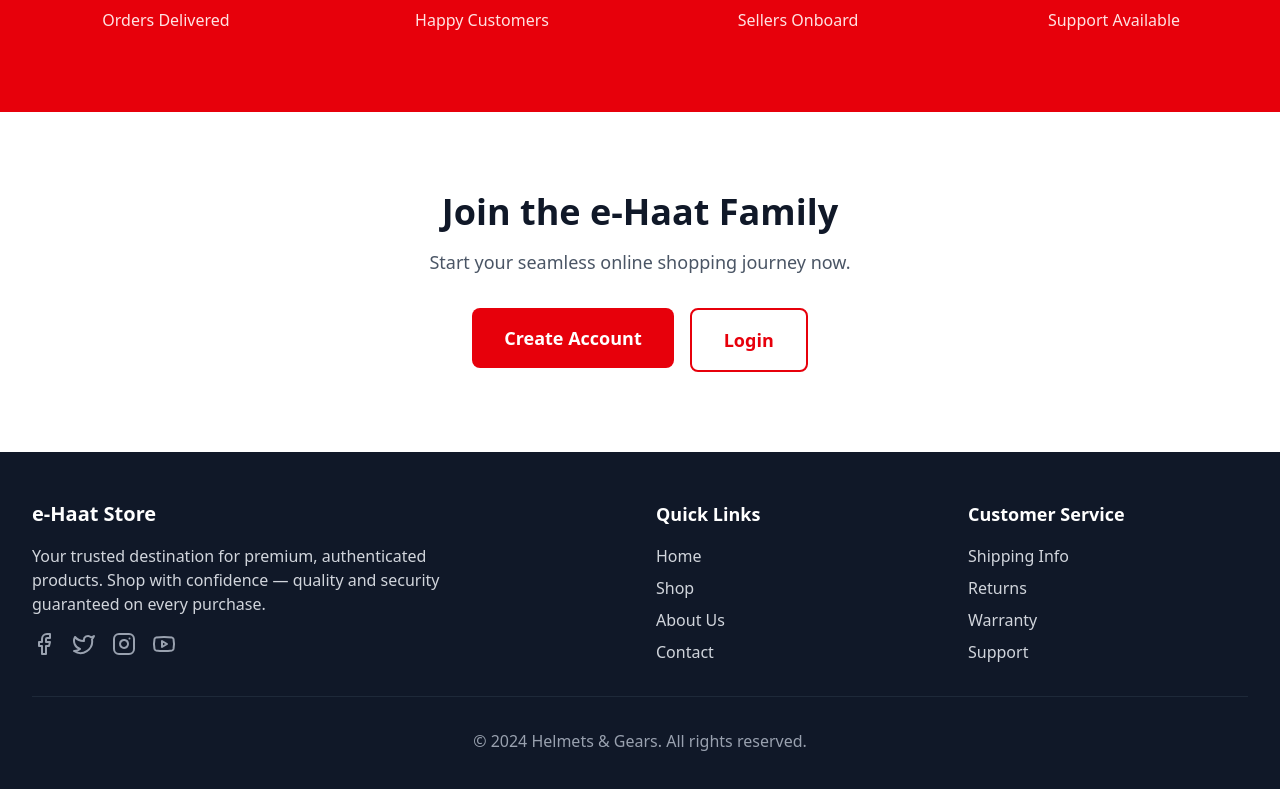
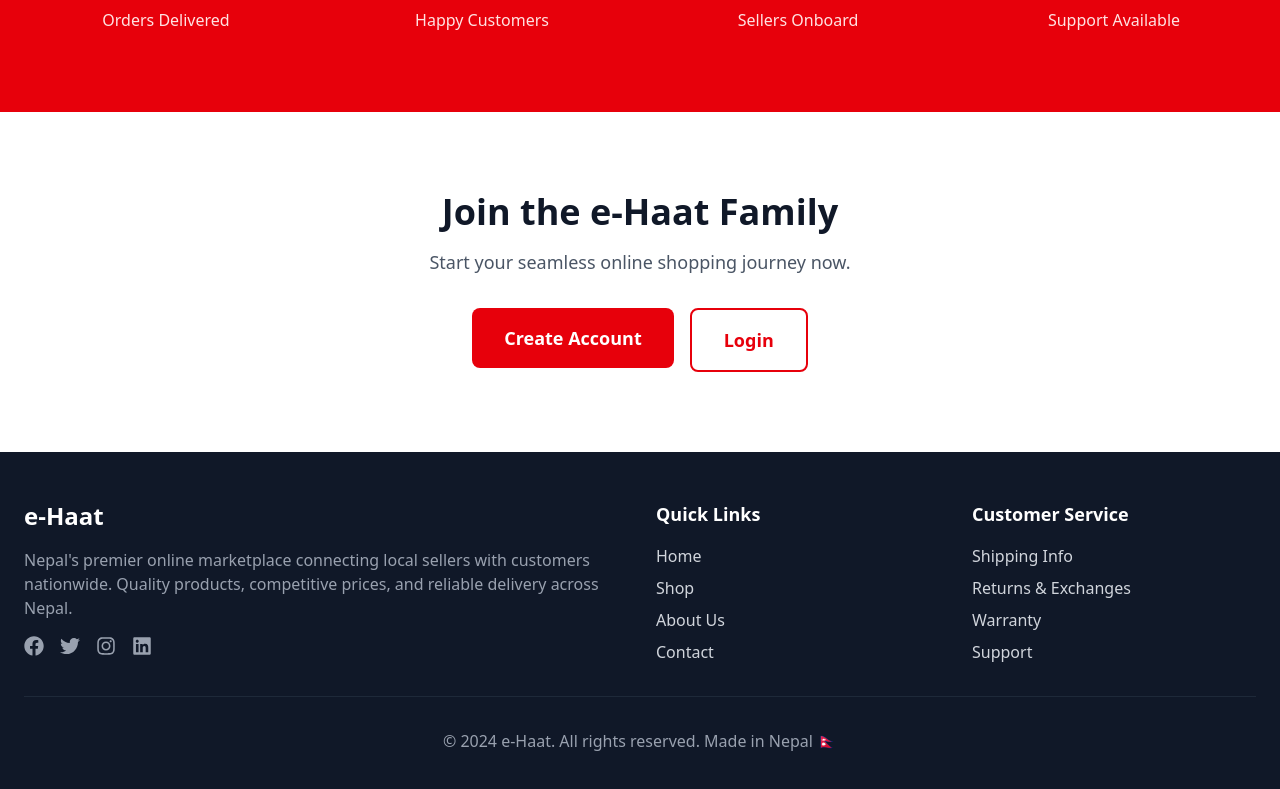
Before and after one commit to Kimi0123/e-Haat, a React (Vite) app in the folder frontend/: page / in a window 1280 px wide. Shown: the part 3506-4295 px from the top of the page. Built offline with nearby package versions, Linux system fonts and the light colour scheme.

Commit message:
updated footer

```diff
--- a/frontend/src/components/Footer.jsx
+++ b/frontend/src/components/Footer.jsx
@@ -1,57 +1,81 @@
-import { Facebook, Twitter, Instagram, Youtube } from "lucide-react"
+import React from "react";
+import { Link } from "react-router-dom";
+import { FaFacebook, FaTwitter, FaInstagram, FaLinkedin } from "react-icons/fa";
 
 export default function Footer() {
   return (
     <footer className="bg-gray-900 text-white">
-      <div className="max-w-7xl mx-auto px-4 sm:px-6 lg:px-8 py-12">
+      <div className="max-w-7xl mx-auto px-6 py-12">
         <div className="grid grid-cols-1 md:grid-cols-4 gap-8">
           {/* Company Info */}
           <div className="col-span-1 md:col-span-2">
-            <div className="flex items-center mb-4">
-
-              <span className="font-bold text-xl">e-Haat Store</span>
-            </div>
-            <p className="text-gray-300 mb-4 max-w-md">
-            Your trusted destination for premium, authenticated products. Shop with confidence —
-            quality and security guaranteed on every purchase.
+            <h3 className="text-2xl font-bold mb-4">e-Haat</h3>
+            <p className="text-gray-400 mb-4">
+              Nepal's premier online marketplace connecting local sellers with
+              customers nationwide. Quality products, competitive prices, and
+              reliable delivery across Nepal.
             </p>
             <div className="flex space-x-4">
-              <a href="#" className="text-gray-400 hover:text-white transition-colors">
-                <Facebook className="h-6 w-6" />
+              <a
+                href="#"
+                className="text-gray-400 hover:text-white transition-colors"
+              >
+                <FaFacebook className="text-xl" />
               </a>
-              <a href="#" className="text-gray-400 hover:text-white transition-colors">
-                <Twitter className="h-6 w-6" />
+              <a
+                href="#"
+                className="text-gray-400 hover:text-white transition-colors"
+              >
+                <FaTwitter className="text-xl" />
               </a>
-              <a href="#" className="text-gray-400 hover:text-white transition-colors">
-                <Instagram className="h-6 w-6" />
+              <a
+                href="#"
+                className="text-gray-400 hover:text-white transition-colors"
+              >
+                <FaInstagram className="text-xl" />
               </a>
-              <a href="#" className="text-gray-400 hover:text-white transition-colors">
-                <Youtube className="h-6 w-6" />
+              <a
+                href="#"
+                className="text-gray-400 hover:text-white transition-colors"
+              >
+                <FaLinkedin className="text-xl" />
               </a>
             </div>
           </div>
 
           {/* Quick Links */}
           <div>
-            <h3 className="font-semibold text-lg mb-4">Quick Links</h3>
+            <h4 className="text-lg font-semibold mb-4">Quick Links</h4>
             <ul className="space-y-2">
               <li>
-                <a href="/" className="text-gray-300 hover:text-white transition-colors">
+                <a
+                  href="/"
+                  className="text-gray-300 hover:text-white transition-colors"
+                >
                   Home
                 </a>
               </li>
               <li>
-                <a href="/shop" className="text-gray-300 hover:text-white transition-colors">
+                <a
+                  href="/shop"
+                  className="text-gray-300 hover:text-white transition-colors"
+                >
                   Shop
                 </a>
               </li>
               <li>
-                <a href="/about" className="text-gray-300 hover:text-white transition-colors">
+                <a
+                  href="/about"
+                  className="text-gray-300 hover:text-white transition-colors"
+                >
                   About Us
                 </a>
               </li>
               <li>
-                <a href="/contact" className="text-gray-300 hover:text-white transition-colors">
+                <a
+                  href="/contact"
+                  className="text-gray-300 hover:text-white transition-colors"
+                >
                   Contact
                 </a>
               </li>
@@ -60,25 +84,37 @@ export default function Footer() {
 
           {/* Customer Service */}
           <div>
-            <h3 className="font-semibold text-lg mb-4">Customer Service</h3>
+            <h4 className="text-lg font-semibold mb-4">Customer Service</h4>
             <ul className="space-y-2">
               <li>
-                <a href="/shipping" className="text-gray-300 hover:text-white transition-colors">
+                <a
+                  href="/shipping"
+                  className="text-gray-300 hover:text-white transition-colors"
+                >
                   Shipping Info
                 </a>
               </li>
               <li>
-                <a href="/returns" className="text-gray-300 hover:text-white transition-colors">
-                  Returns
+                <a
+                  href="/returns"
+                  className="text-gray-300 hover:text-white transition-colors"
+                >
+                  Returns & Exchanges
                 </a>
               </li>
               <li>
-                <a href="/warranty" className="text-gray-300 hover:text-white transition-colors">
+                <a
+                  href="/warranty"
+                  className="text-gray-300 hover:text-white transition-colors"
+                >
                   Warranty
                 </a>
               </li>
               <li>
-                <a href="/support" className="text-gray-300 hover:text-white transition-colors">
+                <a
+                  href="/support"
+                  className="text-gray-300 hover:text-white transition-colors"
+                >
                   Support
                 </a>
               </li>
@@ -87,9 +123,11 @@ export default function Footer() {
         </div>
 
         <div className="border-t border-gray-800 mt-8 pt-8 text-center">
-          <p className="text-gray-400">© 2024 Helmets & Gears. All rights reserved.</p>
+          <p className="text-gray-400">
+            © 2024 e-Haat. All rights reserved. Made in Nepal 🇳🇵
+          </p>
         </div>
       </div>
     </footer>
-  )
+  );
 }
```
